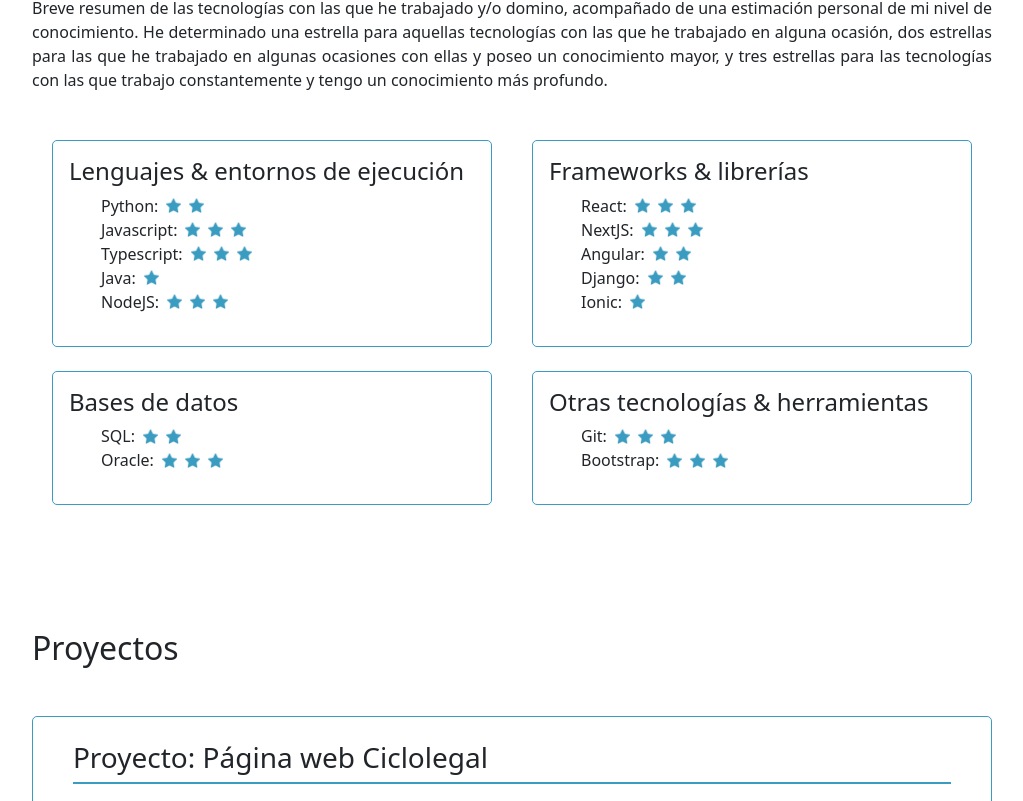
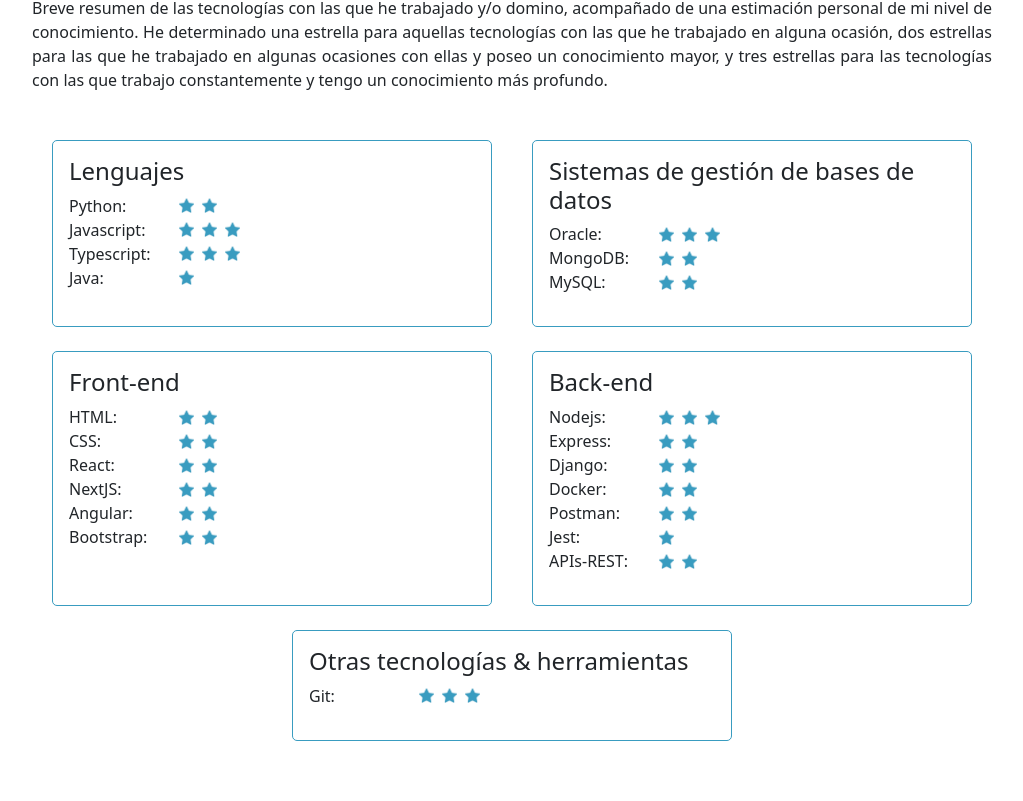
Before and after one commit to alvarocberna/Portafolio, a Next.js app: page / in a window 1280 px wide. Shown: the part 1459-2260 px from the top of the page, without its empty margins (128-1151 px from the left). Built offline with nearby package versions, Linux system fonts and the light colour scheme.

Commit message:
stack de tecnologías actualizado

```diff
--- a/app/components/4-tecnologias.tsx
+++ b/app/components/4-tecnologias.tsx
@@ -23,16 +23,24 @@
 export default function Tecnologias() {
 
     const contenedorDiv = tecnologias.map((e, index) => {
+        // const list = e.detalle.map((det: DetalleTec, index: number) => {
+        //     return (
+        //         <li key={index} className="d-flex d-flex align-items-center">{det.tecnologia}: {star(det)}</li>
+        //     )
+        // })
         const list = e.detalle.map((det: DetalleTec, index: number) => {
             return (
-                <li key={index} className="d-flex d-flex align-items-center">{det.tecnologia}: {star(det)}</li>
+                <li key={index} className="d-flex d-flex align-items-center w-100">
+                    <span className="col-4 col-sm-3 col-md-4 col-lg-3">{det.tecnologia}: </span>
+                    <span className="col-6">{star(det)}</span>
+                </li>
             )
         })
         return (
-            <div className="col-12 col-md-6 d-flex mb-4 px-0" key={index}>
-                <div className="col-12 col-md-11 m-auto px-3 py-3 divTec">
+            <div className="col-12 col-md-6 d-flex mb-4 px-0" key={index} >
+                <div className="col-12 col-md-11 m-auto px-3 py-3 divTec" style={{ position: 'relative', height: '100%' }}>
                     <h3 className="h4">{e.titulo}</h3>
-                    <ul>
+                    <ul className=" ps-0">
                         {list}
                     </ul>
                 </div>
--- a/app/data.ts
+++ b/app/data.ts
@@ -12,37 +12,51 @@
     },
     tecnologias: [
         {
-            titulo: 'Lenguajes & entornos de ejecución',
+            titulo: 'Lenguajes',
             detalle: [
                 { tecnologia: 'Python', valor: 2 },
                 { tecnologia: 'Javascript', valor: 3 },
                 { tecnologia: 'Typescript', valor: 3 },
                 { tecnologia: 'Java', valor: 1 },
-                { tecnologia: 'NodeJS', valor: 3 }
             ]
         },
         {
-            titulo: 'Frameworks & librerías',
+            titulo: 'Sistemas de gestión de bases de datos',
             detalle: [
-                { tecnologia: 'React', valor: 3 },
-                { tecnologia: 'NextJS', valor: 3 },
-                { tecnologia: 'Angular', valor: 2 },
-                { tecnologia: 'Django', valor: 2 },
-                { tecnologia: 'Ionic', valor: 1 },
+                { tecnologia: 'Oracle', valor: 3 },
+                { tecnologia: 'MongoDB', valor: 2 },
+                { tecnologia: 'MySQL', valor: 2 },
             ]
         },
         {
-            titulo: 'Bases de datos',
+            titulo: 'Front-end',
             detalle: [
-                { tecnologia: 'SQL', valor: 2 },
-                { tecnologia: 'Oracle', valor: 3 }
+                { tecnologia: 'HTML', valor: 2 },
+                { tecnologia: 'CSS', valor: 2 },
+                { tecnologia: 'React', valor: 2 },
+                { tecnologia: 'NextJS', valor: 2 },
+                { tecnologia: 'Angular', valor: 2 },
+                { tecnologia: 'Bootstrap', valor: 2 },
+
+            ]
+        },
+        {
+            titulo: 'Back-end',
+            detalle: [
+                { tecnologia: 'Nodejs', valor: 3 },
+                { tecnologia: 'Express', valor: 2 },
+                { tecnologia: 'Django', valor: 2 },
+                { tecnologia: 'Docker', valor: 2 },
+                { tecnologia: 'Postman', valor: 2 },
+                { tecnologia: 'Jest', valor: 1 },
+                { tecnologia: 'APIs-REST', valor: 2 },
+
             ]
         },
         {
             titulo: 'Otras tecnologías & herramientas',
             detalle: [
                 { tecnologia: 'Git', valor: 3 },
-                { tecnologia: 'Bootstrap', valor: 3 },
             ]
         },
     ],
```
